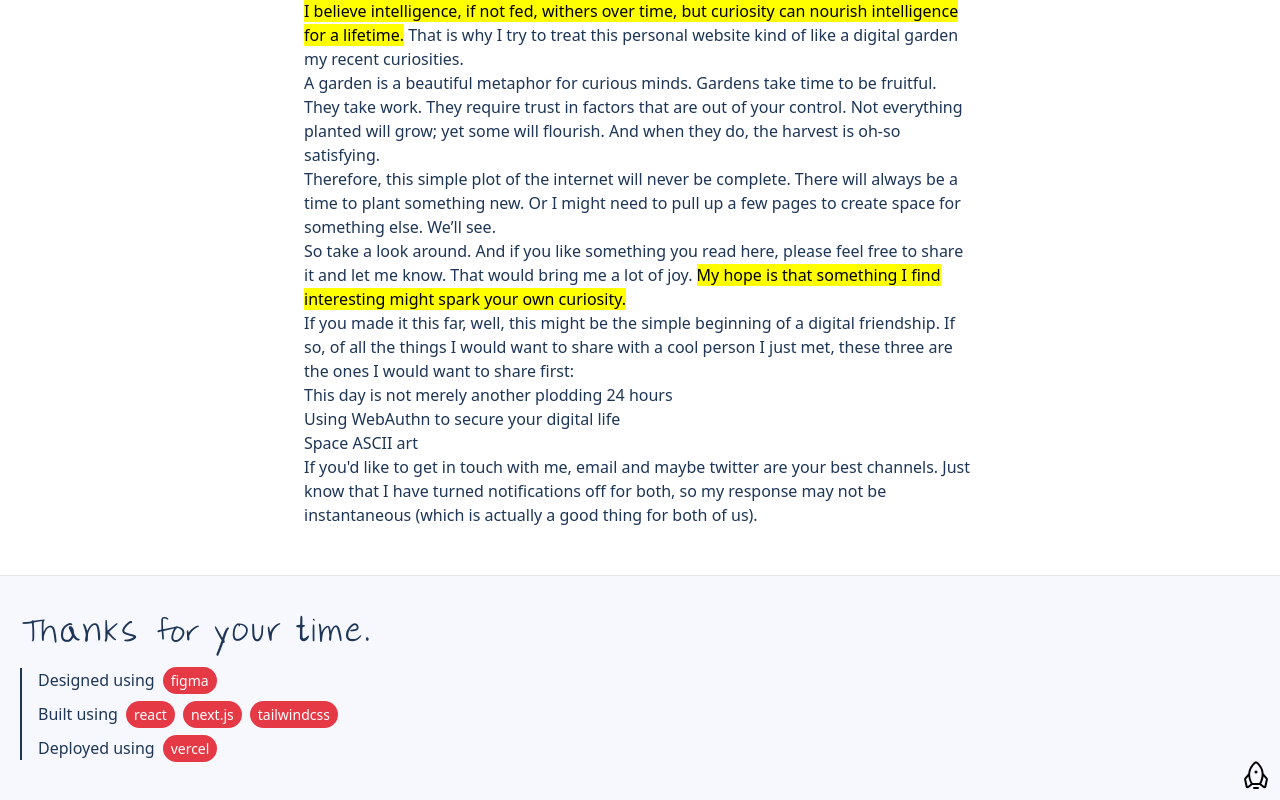
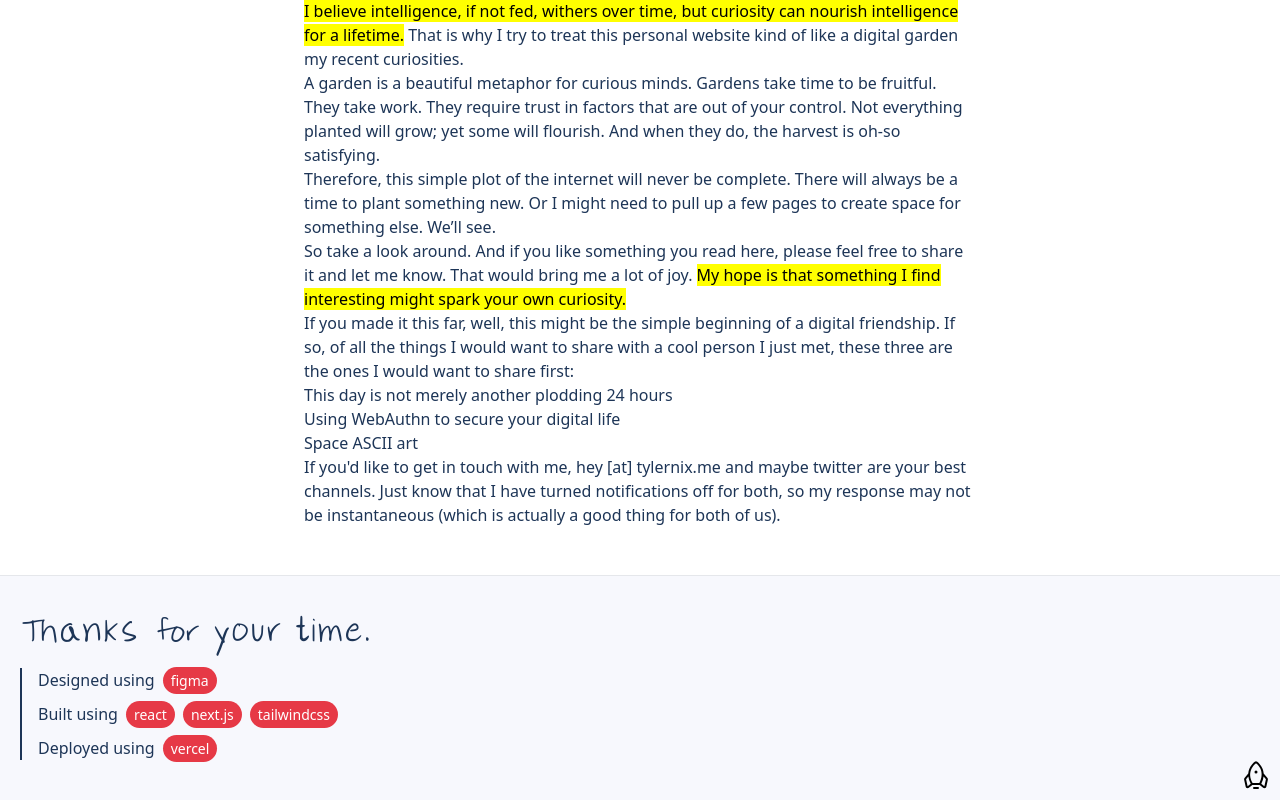
Before and after one commit to tylernix/tylernix.me, a Next.js app: page /about in a window 1280 px wide. Shown: the part 529-1329 px from the top of the page. Built offline with nearby package versions, Linux system fonts and the light colour scheme; what @tailwindcss/typography would draw is missing.

Commit message:
fix about page hydration error and obfuscate email address (#37)

```diff
--- a/pages/about.js
+++ b/pages/about.js
@@ -5,7 +5,6 @@ import Layout from '../components/layout'
 import Header from '../components/header'
 import { getAllPosts } from '../lib/api'
 import Head from 'next/head'
-import EMAIL_URL from '../lib/constants'
 
 export default function Index({ allPosts }) {
   const heroPost = allPosts[0]
@@ -34,7 +33,7 @@ export default function Index({ allPosts }) {
                         <li><a href="/posts/using-webauthn-to-secure-your-digital-life">Using WebAuthn to secure your digital life</a></li>
                         <li><a href="/posts/space-ascii-art">Space ASCII art</a></li>
                     </ul>
-                    <p>If you'd like to get in touch with me, <a href={EMAIL_URL} target="_blank">email</a> and maybe <a href="https://twitter.com/tnix" target="_blank">twitter</a> are your best channels. Just know that I have turned notifications off for both, so my response may not be instantaneous (<a href="/posts/how-solve-your-email-inbox">which is actually a good thing for both of us</a>).</p>
+                    <p>If you'd like to get in touch with me, <span className="font-mono">hey [at] tylernix.me</span> and maybe <a href="https://twitter.com/tnix" target="_blank">twitter</a> are your best channels. Just know that I have turned notifications off for both, so my response may not be instantaneous (<a href="/posts/how-solve-your-email-inbox">which is actually a good thing for both of us</a>).</p>
                 </div>
             </div>
 
```
